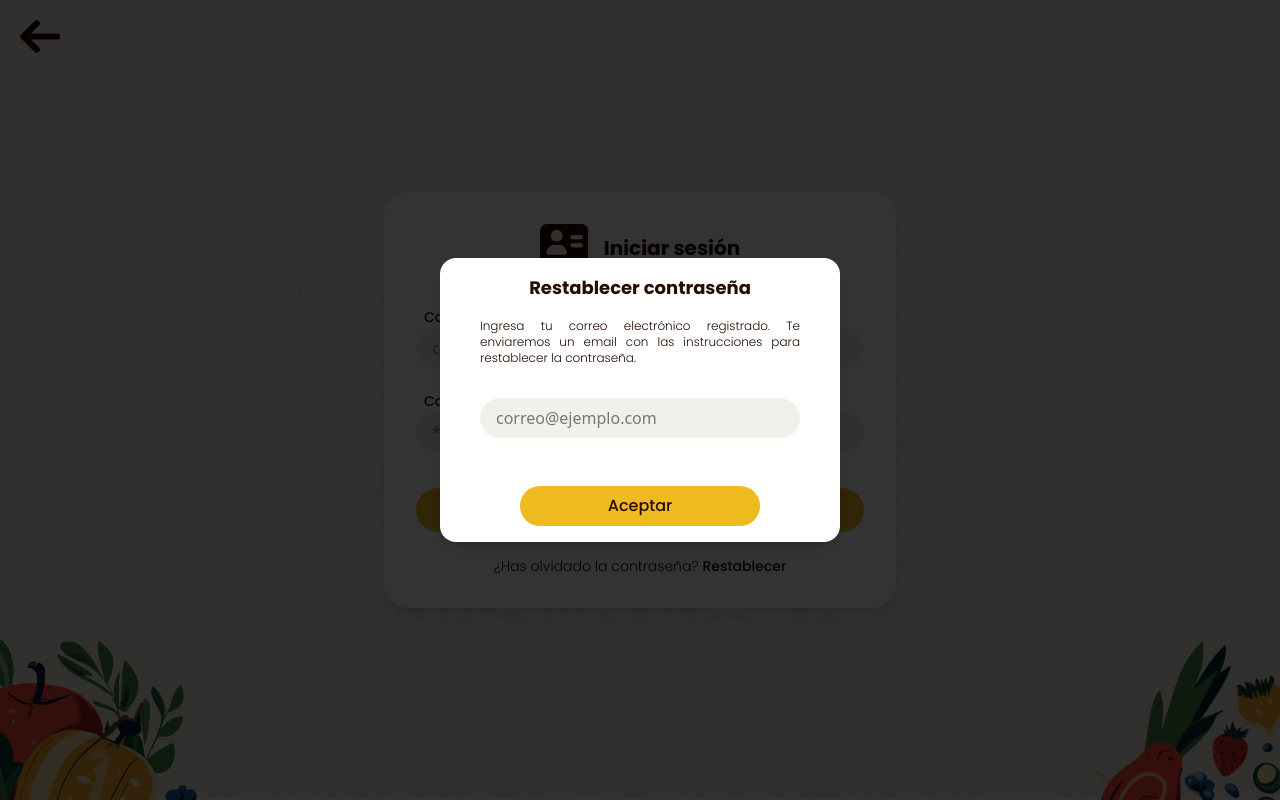
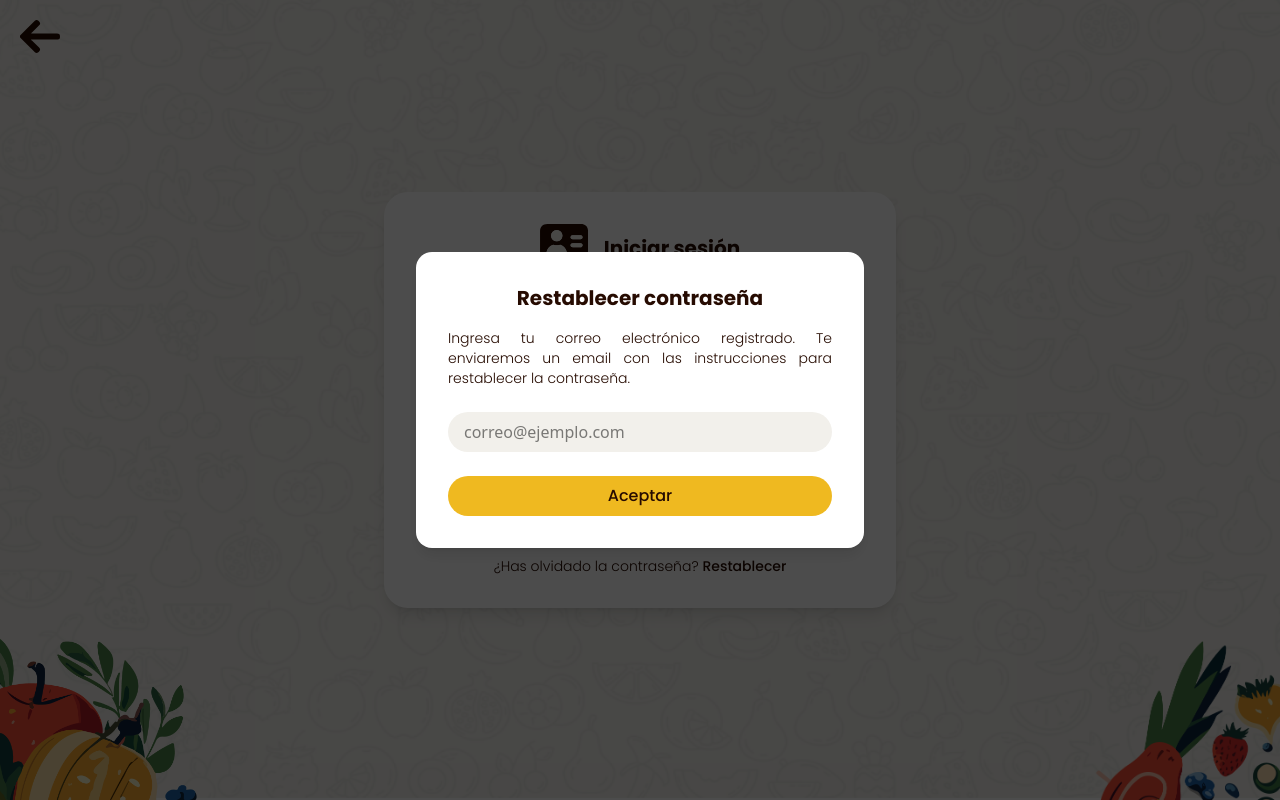
Before and after one commit to Rafiky724/NutrIA, a React (Vite) app in the folder frontend/: page /login in a window 1280 px wide. Both pictures are taken after a click on the button "Restablecer". Built offline with nearby package versions, Linux system fonts and the light colour scheme; no server answers.

Commit message:
Update ResetModal.tsx

```diff
--- a/frontend/src/components/Modals/ResetModal.tsx
+++ b/frontend/src/components/Modals/ResetModal.tsx
@@ -33,44 +33,48 @@ export default function ResetModal({ isOpen, onClose }: Props) {
 
   return (
     <>
-      <div className="fixed inset-0 bg-black opacity-80 z-50"></div>
+      {/* Fondo oscuro */}
+      <div className="fixed inset-0 bg-black/70 z-50" />
 
+      {/* Modal */}
       <div
-        className="fixed inset-0 flex items-center justify-center z-50"
+        className="fixed inset-0 flex items-center justify-center z-50 px-4 sm:px-6"
         onClick={onClose}
       >
         <div
-          className="bg-white rounded-2xl px-10 py-4 w-100 shadow-lg"
+          className="bg-white rounded-2xl shadow-lg w-full max-w-xs sm:max-w-sm md:max-w-md p-6 sm:p-8"
           onClick={(event) => event.stopPropagation()}
         >
-          <h3 className="text-lg ft-bold mb-4 text-center text-brown">
+          {/* Título */}
+          <h3 className="text-lg sm:text-xl ft-bold mb-4 text-center text-brown">
             Restablecer contraseña
           </h3>
-          <form onSubmit={handleSubmit} className="space-y-4">
-            <div className="mb-12">
-              <p className="text-xs text-brown text-justify ft-light mb-8">
+
+          {/* Formulario */}
+          <form onSubmit={handleSubmit} className="flex flex-col gap-4">
+            <p className="text-xs sm:text-sm text-brown text-justify ft-light mb-2">
               Ingresa tu correo electrónico registrado. Te enviaremos un email
               con las instrucciones para restablecer la contraseña.
             </p>
+
             <input
               type="email"
               placeholder="correo@ejemplo.com"
               value={email}
               onChange={(event) => setEmail(event.target.value)}
-                className="w-full px-4 py-2 rounded-full bg-input"
+              className="w-full px-4 py-2 rounded-full bg-input text-sm sm:text-base"
             />
-            </div>
-            <div className="flex w-60 mx-auto">
+
             <button
               type="submit"
-                className="flex-1 bg-yellow text-brown py-2 rounded-full ft-medium cursor-pointer"
+              className="w-full bg-yellow text-brown py-2 rounded-full ft-medium mt-2 cursor-pointer text-sm sm:text-base"
             >
               Aceptar
             </button>
-            </div>
           </form>
         </div>
 
+        {/* Toast */}
         <Toast
           isOpen={toast.open}
           message={toast.message}
```
Lines whose indentation alone changed are shown as unchanged.
